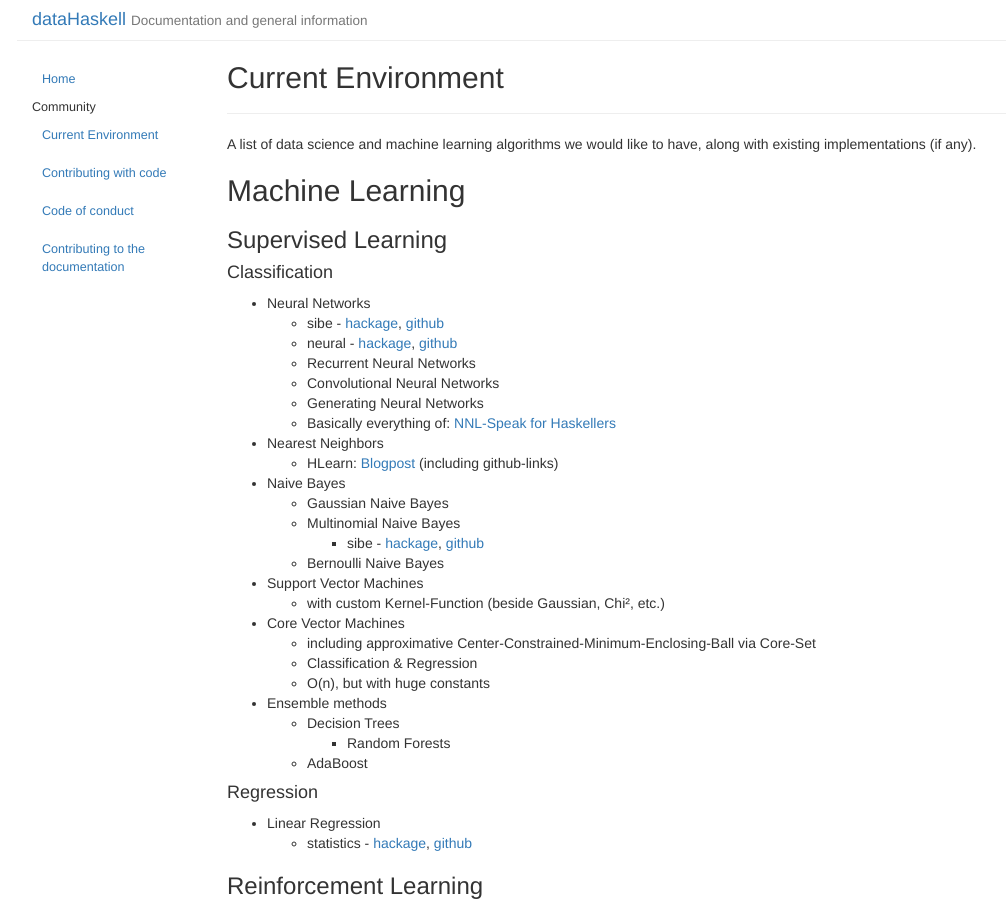
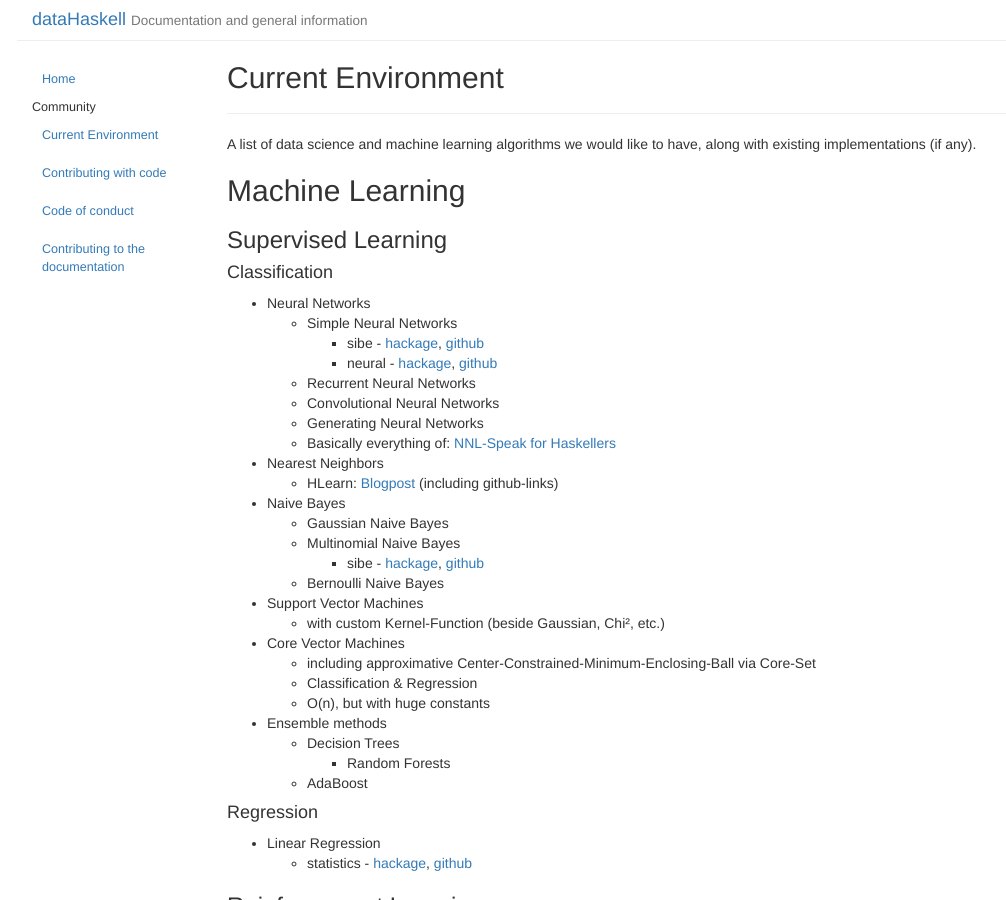
Before and after one commit to DataHaskell/docs, a Jekyll site: the page built from _posts/2016-10-19-current-environment.md, in a window 1280 px wide and 900 px high. Shown: the whole window, without its empty margins (38-1044 px from the left). Built offline with Jekyll 4.4.1, drawn with Linux system fonts in a browser that asks for light colours.

Commit message:
Add a subcategory for the hanging sibe and neural

```diff
--- a/_posts/2016-10-19-current-environment.md
+++ b/_posts/2016-10-19-current-environment.md
@@ -16,6 +16,7 @@ Machine Learning
 #### Classification
 
 - Neural Networks
+  - Simple Neural Networks
     - sibe - [hackage](http://hackage.haskell.org/package/sibe), [github](https://github.com/mdibaiee/sibe)
     - neural - [hackage](http://hackage.haskell.org/package/neural), [github](https://github.com/brunjlar/neural)
   - Recurrent Neural Networks
```
